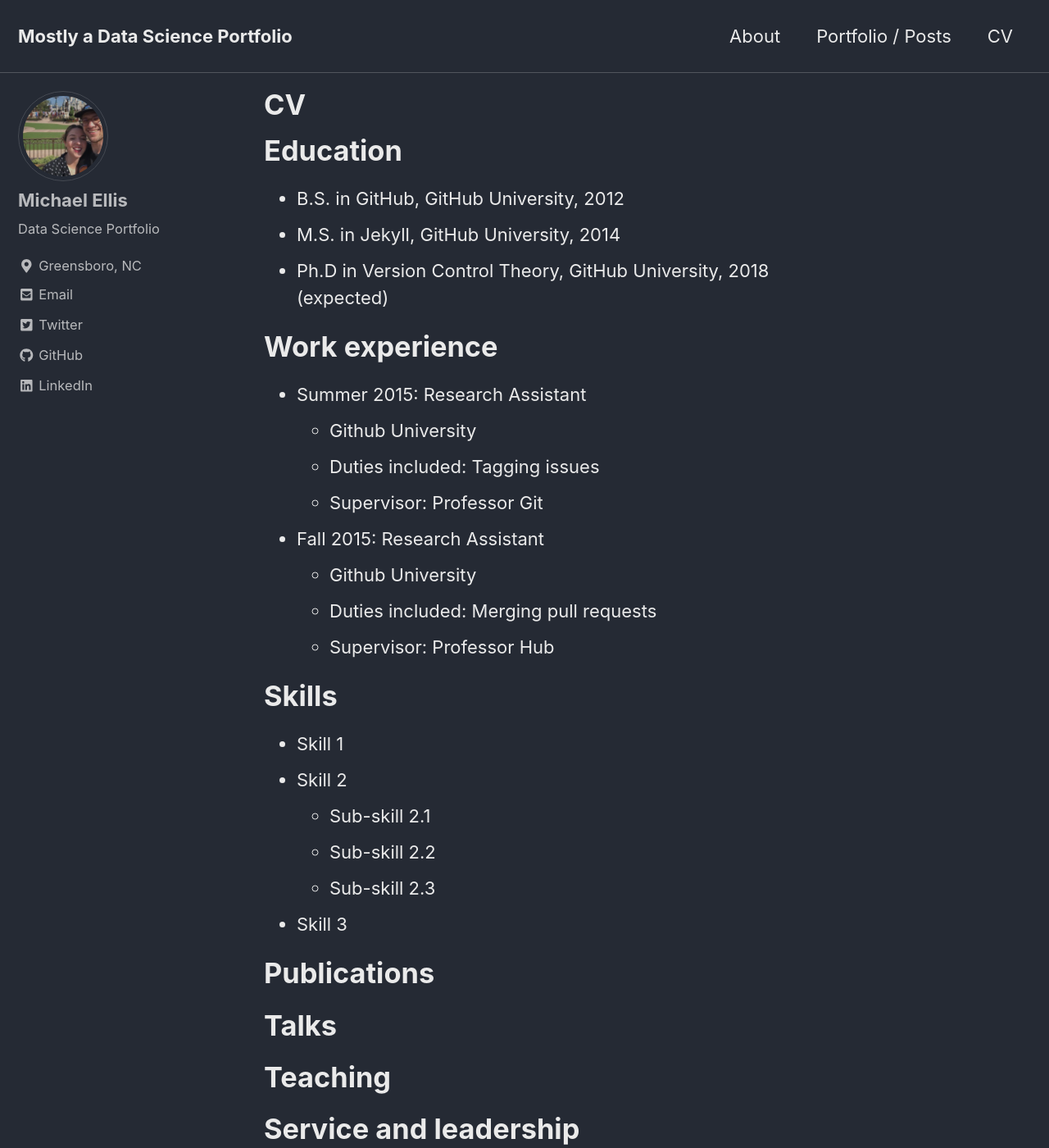
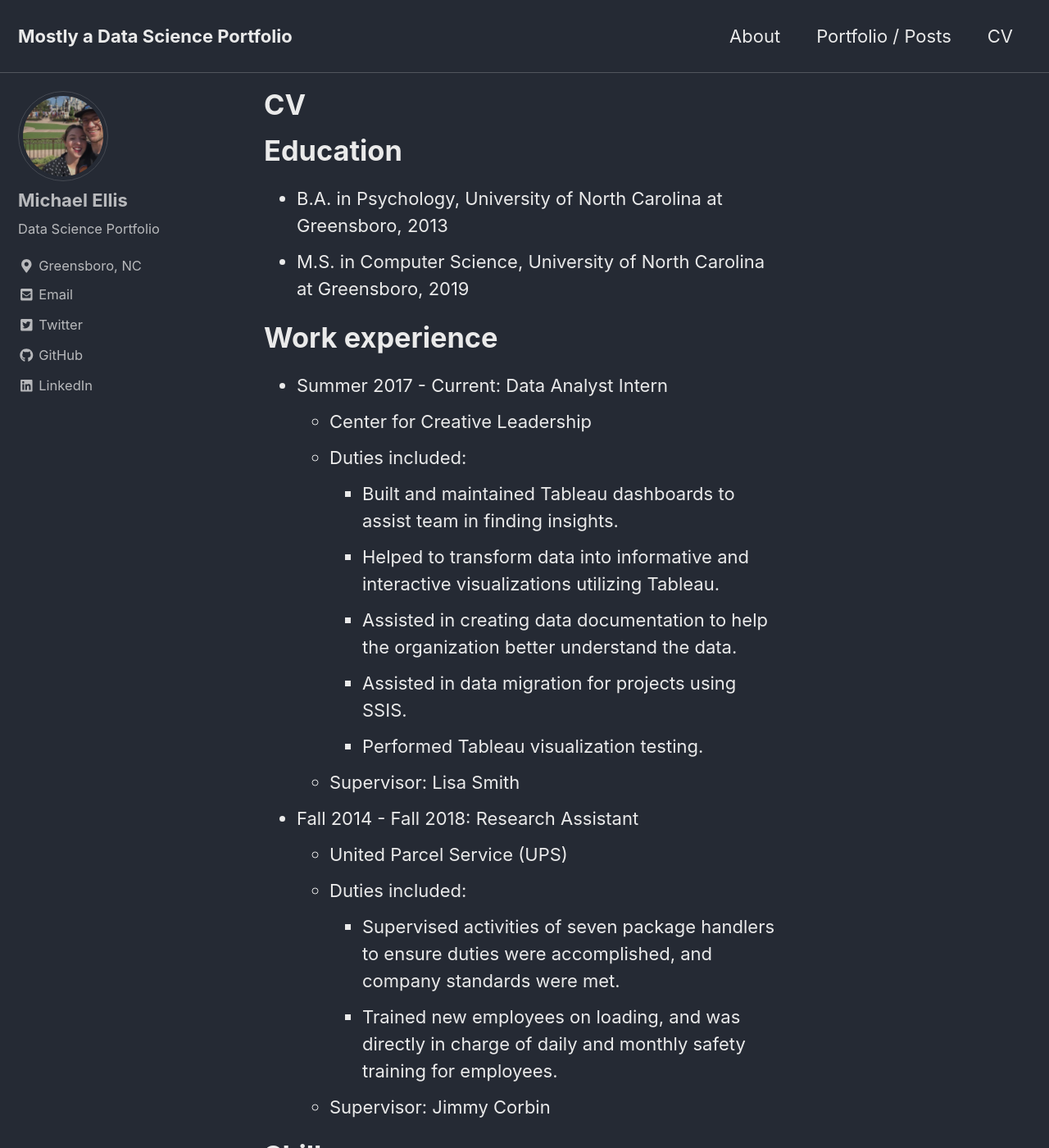
Before and after one commit to mtellis2/mtellis2.github.io, a Jekyll site: the page built from _pages/cv.md, in a window 1280 px wide and 1400 px high. Shown: the whole window at 82% size. Built offline with Jekyll 4.4.1, drawn with Linux system fonts in a browser that asks for light colours; cached includes are drawn as plain includes; nearby versions of some CDN libraries; some of the changed text lies outside the part shown.

Commit message:
Update cv.md

```diff
--- a/_pages/cv.md
+++ b/_pages/cv.md
@@ -11,21 +11,27 @@
 
 Education
 ======
-* B.S. in GitHub, GitHub University, 2012
-* M.S. in Jekyll, GitHub University, 2014
-* Ph.D in Version Control Theory, GitHub University, 2018 (expected)
+* B.A. in Psychology, University of North Carolina at Greensboro, 2013
+* M.S. in Computer Science, University of North Carolina at Greensboro, 2019
 
 Work experience
 ======
-* Summer 2015: Research Assistant
-  * Github University
-  * Duties included: Tagging issues
-  * Supervisor: Professor Git
+* Summer 2017 - Current: Data Analyst Intern
+  * Center for Creative Leadership
+  * Duties included:
+    * Built and maintained Tableau dashboards to assist team in finding insights.
+    * Helped to transform data into informative and interactive visualizations utilizing Tableau.
+    * Assisted in creating data documentation to help the organization better understand the data.
+    * Assisted in data migration for projects using SSIS.
+    * Performed Tableau visualization testing.
+  * Supervisor: Lisa Smith
 
-* Fall 2015: Research Assistant
-  * Github University
-  * Duties included: Merging pull requests
-  * Supervisor: Professor Hub
+* Fall 2014 - Fall 2018: Research Assistant
+  * United Parcel Service (UPS)
+  * Duties included:
+    * Supervised activities of seven package handlers to ensure duties were accomplished, and company standards were met.
+    * Trained new employees on loading, and was directly in charge of daily and monthly safety training for employees.
+  * Supervisor: Jimmy Corbin
 
 Skills
 ======
@@ -54,6 +60,6 @@
     {% include archive-single-cv.html %}
   {% endfor %}</ul>
 
-Service and leadership
-======
-* Currently signed in to 43 different slack teams
+# Service and leadership
+# ======
+# * Currently signed in to 43 different slack teams
```
